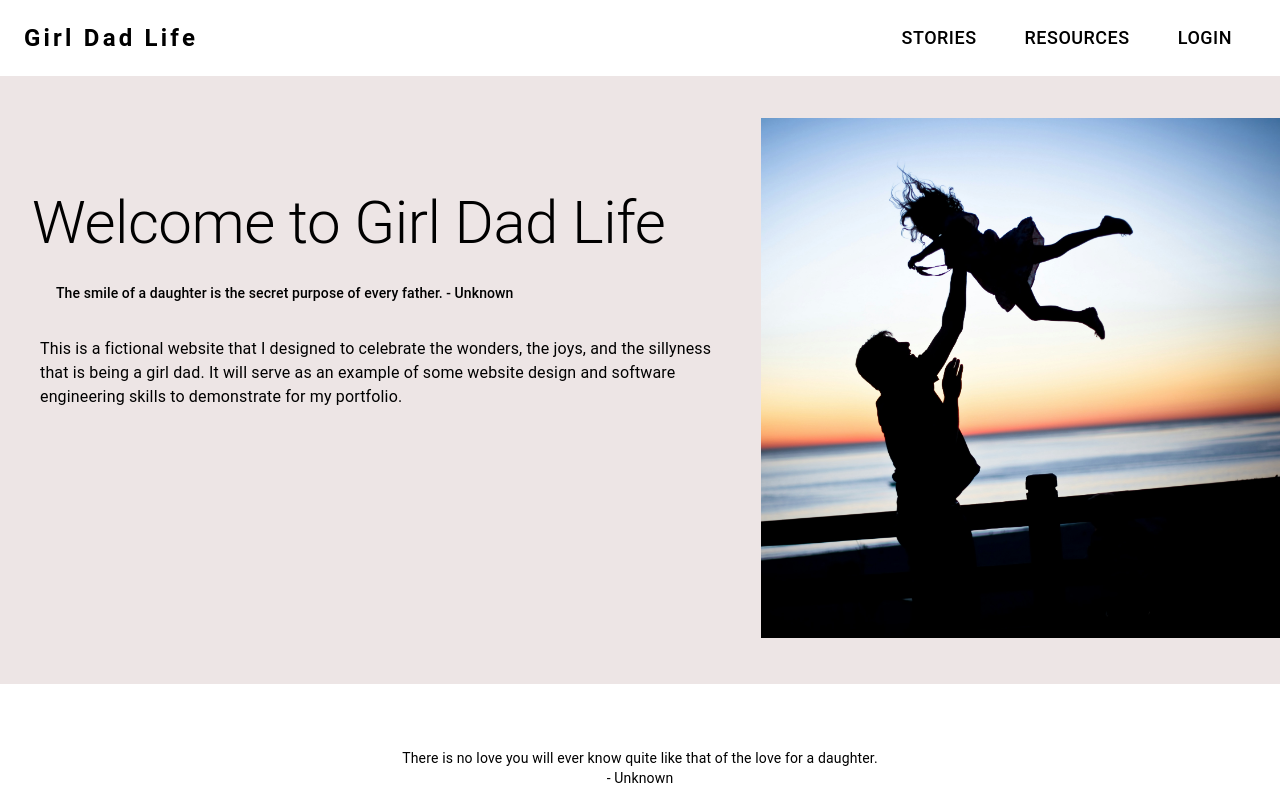
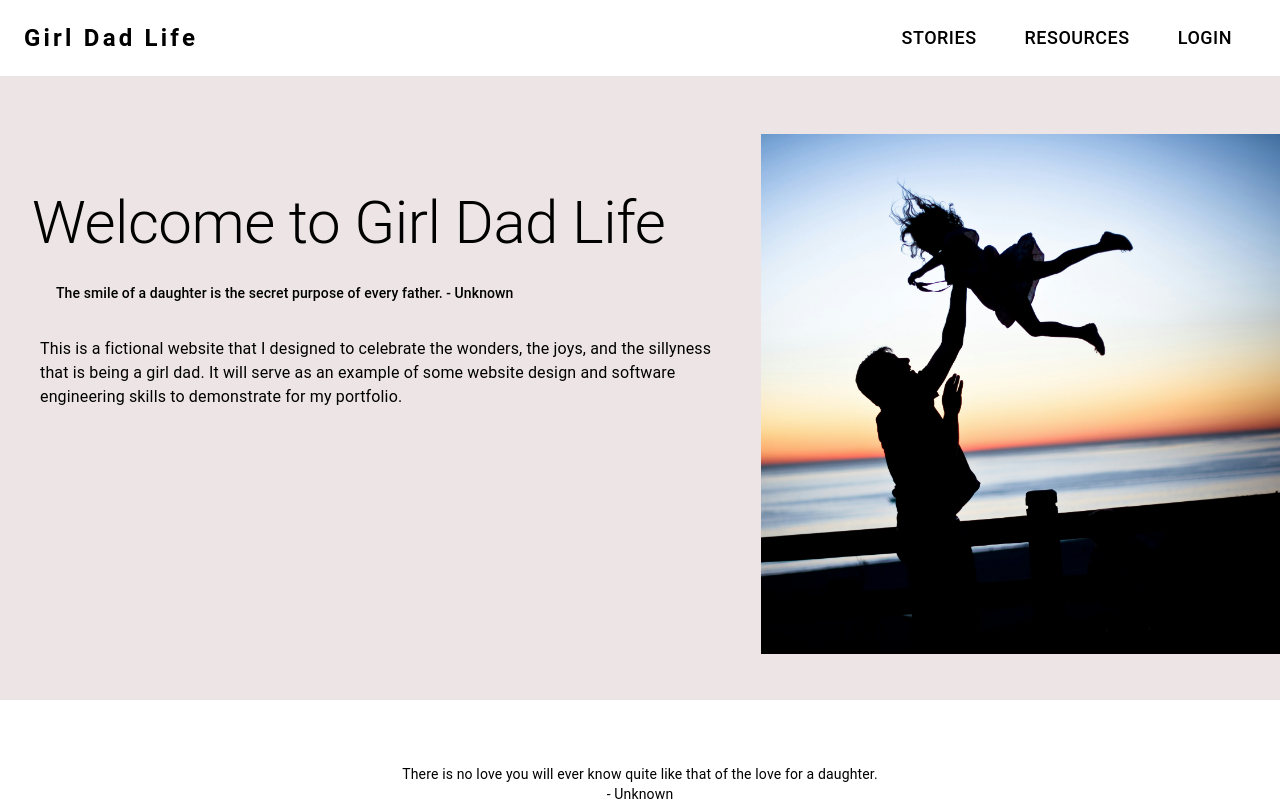
Before and after one commit to cpolishak/dad-life-site, a React (Create React App) app: page / in a window 1280 px wide. Shown: the top 801 px of the page. Built offline with nearby package versions, Linux system fonts and the light colour scheme.

Commit message:
pad top and bottom around pic

```diff
--- a/src/Main.tsx
+++ b/src/Main.tsx
@@ -49,7 +49,7 @@ const Main: React.FC = () => {
                   </Typography>
                 </Box>
               </Grid>
-              <Grid item xs={12} sm={5} pb={2}>
+              <Grid item xs={12} sm={5} py={2}>
                 <Box
                   sx={{
                     textAlign: "center",
```
